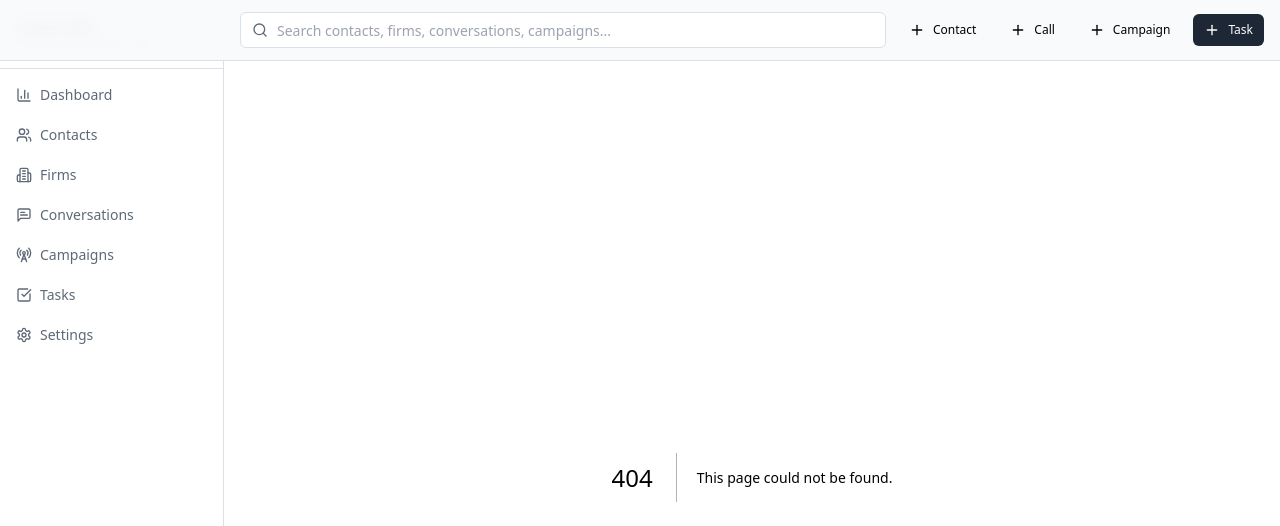
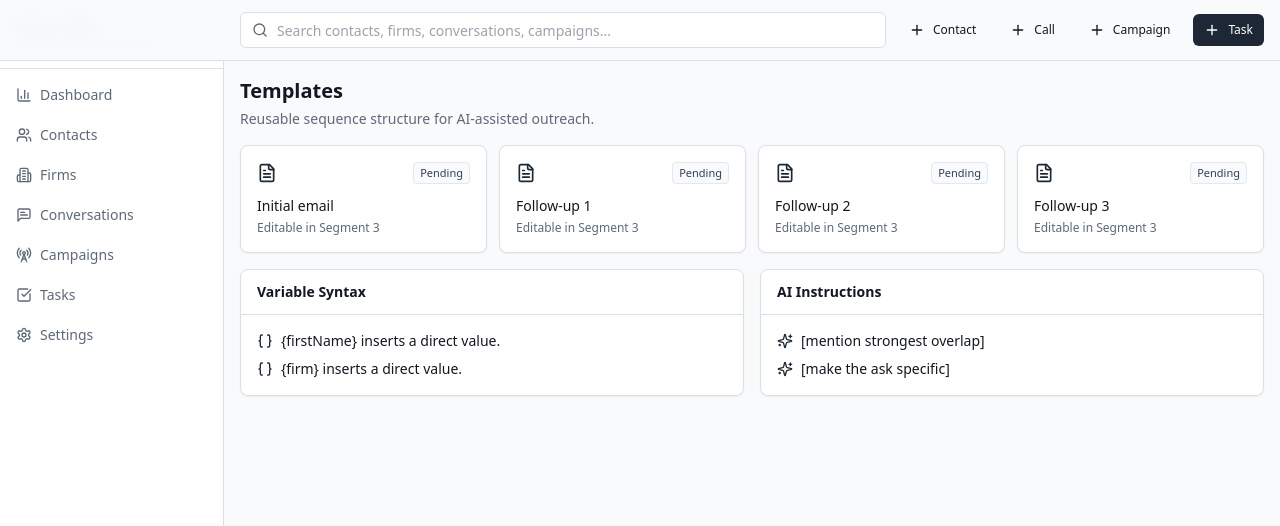
Before and after one commit to Adam-Li-611/networking-machine, a Next.js app: page /templates in a window 1280 px wide. Before the commit this address had no page. Shown: the top 526 px of the page. Built offline with nearby package versions, Linux system fonts and the light colour scheme.

Commit message:
Add templates foundation route

```diff
--- /dev/null
+++ b/app/templates/page.tsx
@@ -0,0 +1,55 @@
+import { Braces, FileText, Sparkles } from "lucide-react";
+import { Badge } from "@/components/ui/badge";
+import { Card, CardContent, CardHeader, CardTitle } from "@/components/ui/card";
+import { PageHeader } from "@/components/page-header";
+
+const templates = [
+  "Initial email",
+  "Follow-up 1",
+  "Follow-up 2",
+  "Follow-up 3"
+];
+
+export default function TemplatesPage() {
+  return (
+    <div>
+      <PageHeader
+        title="Templates"
+        description="Reusable sequence structure for AI-assisted outreach."
+      />
+      <div className="grid gap-3 md:grid-cols-2 xl:grid-cols-4">
+        {templates.map((template) => (
+          <Card key={template}>
+            <CardContent className="grid gap-3 p-4">
+              <div className="flex items-center justify-between">
+                <FileText className="h-5 w-5 text-primary" />
+                <Badge value="PENDING" />
+              </div>
+              <div>
+                <div className="text-sm font-medium">{template}</div>
+                <div className="mt-1 text-xs text-muted-foreground">Editable in Segment 3</div>
+              </div>
+            </CardContent>
+          </Card>
+        ))}
+      </div>
+
+      <div className="mt-4 grid gap-4 lg:grid-cols-2">
+        <Card>
+          <CardHeader><CardTitle>Variable Syntax</CardTitle></CardHeader>
+          <CardContent className="grid gap-2 text-sm">
+            <div className="flex items-center gap-2"><Braces className="h-4 w-4 text-primary" /> {"{firstName}"} inserts a direct value.</div>
+            <div className="flex items-center gap-2"><Braces className="h-4 w-4 text-primary" /> {"{firm}"} inserts a direct value.</div>
+          </CardContent>
+        </Card>
+        <Card>
+          <CardHeader><CardTitle>AI Instructions</CardTitle></CardHeader>
+          <CardContent className="grid gap-2 text-sm">
+            <div className="flex items-center gap-2"><Sparkles className="h-4 w-4 text-primary" /> [mention strongest overlap]</div>
+            <div className="flex items-center gap-2"><Sparkles className="h-4 w-4 text-primary" /> [make the ask specific]</div>
+          </CardContent>
+        </Card>
+      </div>
+    </div>
+  );
+}
```
